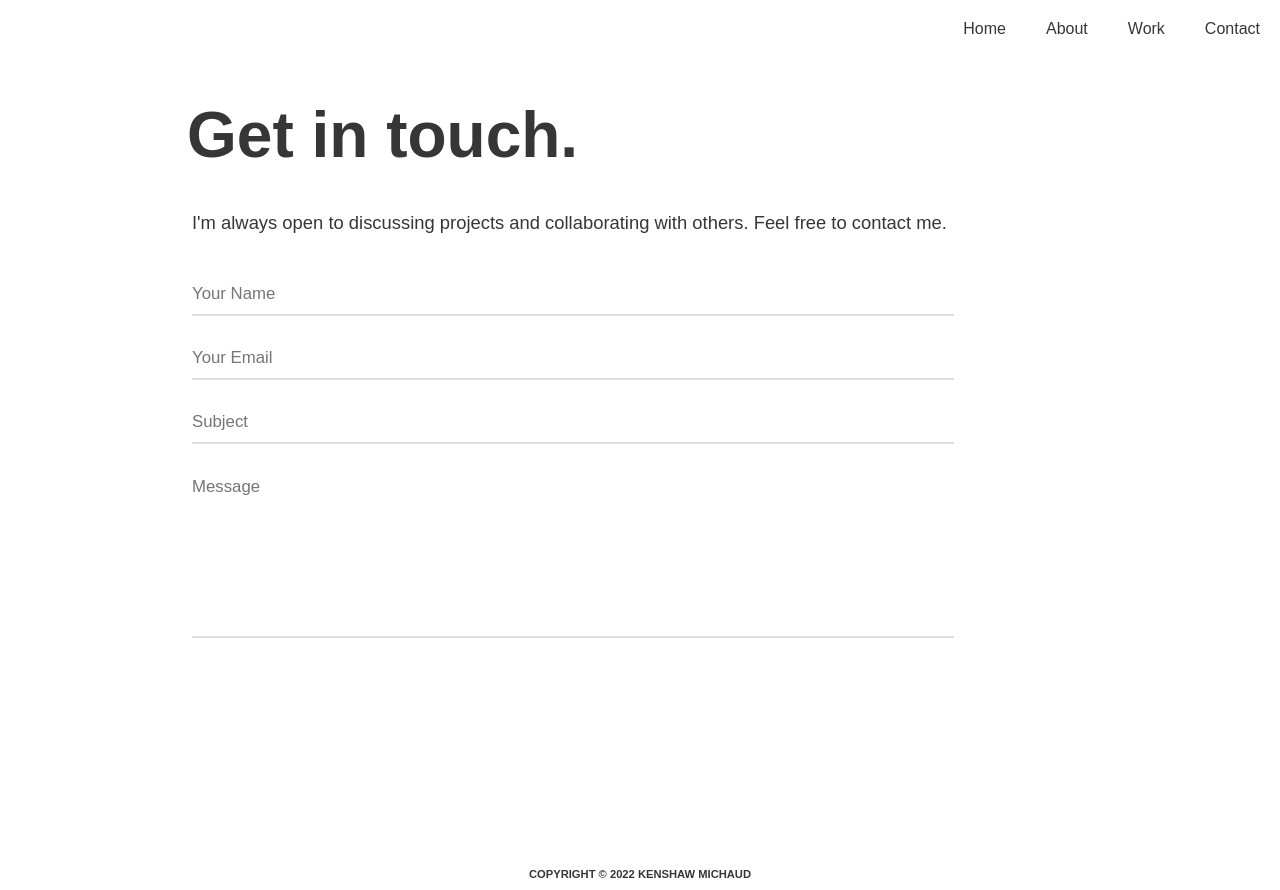
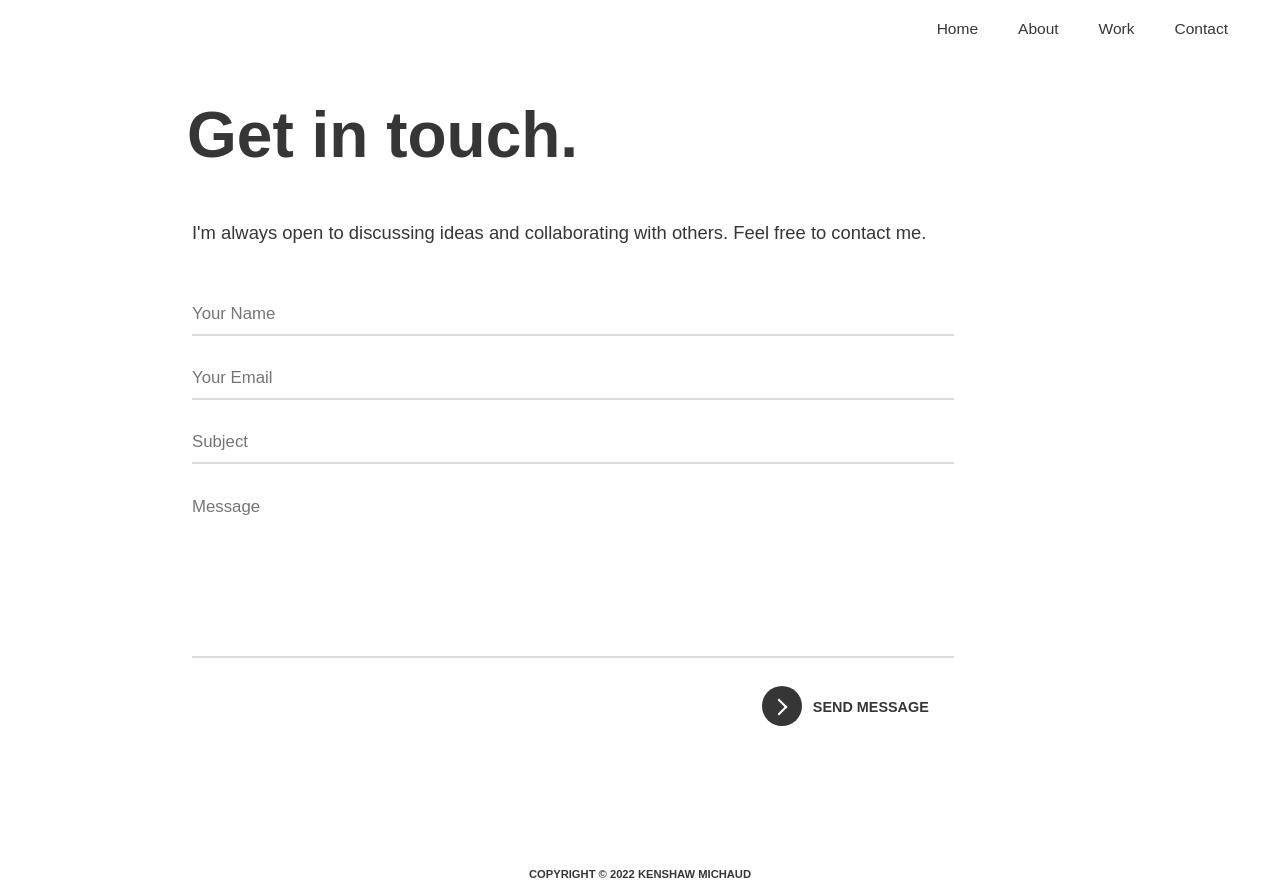
Before and after one commit to ken862734801/ken862734801.github.io, a React (Create React App) app: page /contact in a window 1280 px wide. Built offline with nearby package versions, Linux system fonts and the light colour scheme.

Commit message:
Add template styling for the contact submit button

```diff
--- a/src/components/Contact/contact.css
+++ b/src/components/Contact/contact.css
@@ -23,7 +23,7 @@ main{
 }
 .contact-container > p:nth-of-type(1){
     font-size:1.15em;
-    margin: 40px 0px;
+    margin: 50px 0px;
     color:var(--font);
 }
 .form-input-container{
@@ -56,3 +56,88 @@ textarea{
     font-family: Arial, Helvetica, sans-serif;
     font-size: 1.05em;
 }
+.form-button-wrapper{
+    width:85%;
+    min-width:400px;
+    display:flex;
+    justify-content: flex-end;
+}
+button {
+    position: relative;
+    display: inline-block;
+    cursor: pointer;
+    outline: none;
+    border: 0;
+    vertical-align: middle;
+    text-decoration: none;
+    background: transparent;
+    padding: 0;
+    font-size: inherit;
+    font-family: inherit;
+  }
+  button.learn-more {
+    width: 12rem;
+    height: auto;
+  }
+  button.learn-more .circle {
+    transition: all 0.45s cubic-bezier(0.65, 0, 0.076, 1);
+    position: relative;
+    margin: 0;
+    width: 2.5rem;
+    height: 2.5rem;
+    background:var(--font);
+    border-radius: 1.625rem;
+  }
+  button.learn-more .circle .icon {
+    transition: all 0.45s cubic-bezier(0.65, 0, 0.076, 1);
+    position: absolute;
+    top: 0;
+    bottom: 0;
+    margin: auto;
+    background: #fff;
+  }
+  button.learn-more .circle .icon.arrow {
+    transition: all 0.45s cubic-bezier(0.65, 0, 0.076, 1);
+    left: 0.525rem;
+    width: 1rem;
+    height: 0.1rem;
+    background: none;
+  }
+  button.learn-more .circle .icon.arrow::before {
+    position: absolute;
+    content: "";
+    top: -0.25rem;
+    right: 0.0625rem;
+    width: 0.625rem;
+    height: 0.625rem;
+    border-top: 0.125rem solid #fff;
+    border-right: 0.125rem solid #fff;
+    transform: rotate(45deg);
+  }
+  button.learn-more .button-text {
+    transition: all 0.45s cubic-bezier(0.65, 0, 0.076, 1);
+    position: absolute;
+    top: 0;
+    left: 0;
+    right: 0;
+    bottom: 0;
+    padding: 0.75rem 0;
+    margin: 0 0 0 1.65rem;
+    color: var(--font);
+    font-weight: 700;
+    line-height: 1.35;
+    font-size:0.90em;
+    text-align: center;
+    text-transform: uppercase;
+    font-family: Arial, Helvetica, sans-serif;
+  }
+  button:hover .circle {
+    width: 100%;
+  }
+  button:hover .circle .icon.arrow {
+    background: #fff;
+    transform: translate(1rem, 0);
+  }
+  button:hover .button-text {
+    color: #fff;
+  }
--- a/src/components/Contact/index.jsx
+++ b/src/components/Contact/index.jsx
@@ -7,7 +7,7 @@ function Contact () {
         <main className='contact-page' id='contact-page'>
             <div className='contact-container'>
                 <h1>Get in touch.</h1>
-                <p>I'm always open to discussing projects and collaborating with others. Feel free to contact me. </p>
+                <p>I'm always open to discussing ideas and collaborating with others. Feel free to contact me. </p>
                 <div className='contact-form-container'>
                     <form>
                         <div className='form-input-wrapper'>
@@ -34,6 +34,14 @@ function Contact () {
                                 <textarea placeholder='Message'></textarea>
                             </div>
                         </div>
+                        <div className='form-button-wrapper'>
+                        <button className="learn-more">
+                            <div className="circle">
+                                <span className="icon arrow"></span>
+                            </div>
+                            <p className="button-text">SEND MESSAGE</p>
+                        </button>
+                        </div>
                     </form>
                 </div>
             </div>
--- a/src/components/Header/header.css
+++ b/src/components/Header/header.css
@@ -2,6 +2,11 @@
     --font: #363636;
 }
 header{
+   background-color: white;
+}
+.header-container{
+    width:95%;
+    margin: 0 auto;
     display:flex;
     justify-content: flex-end;
 }
@@ -10,19 +15,24 @@ navbar > a{
    margin:0px 20px;
    padding:20px 0px;
    color:var(--font);
-   font-size:1em;
+   font-size:0.97em;
    cursor:pointer;
+   font-weight: 400;
+   text-decoration: none;
 }
-
 #menu-bars{
-    margin:0px 20px;
     color:var(--font);
     display: none;
     cursor:pointer;
+    font-size:1.40em;
+    margin-top:-10px;
 }
 
 /* TABLETS PORTRAIT */
 @media screen and (max-width: 767px) {
+    .header-container{
+        width:100%;
+    }
     navbar > a{
         display:none;
     }
--- a/src/components/Header/index.jsx
+++ b/src/components/Header/index.jsx
@@ -8,13 +8,15 @@ import { faBars } from '@fortawesome/free-solid-svg-icons'
 function Header (){
     return(
         <header>
+            <div className="header-container">
             <navbar>
                 <a>Home</a>
                 <a>About</a>
                 <a>Work</a>
                 <a>Contact</a>
-                <FontAwesomeIcon icon={faBars} id="menu-bars" />
+                <a id="menu-bars">☰</a>
             </navbar>
+            </div>
         </header>
     )
 }
```
